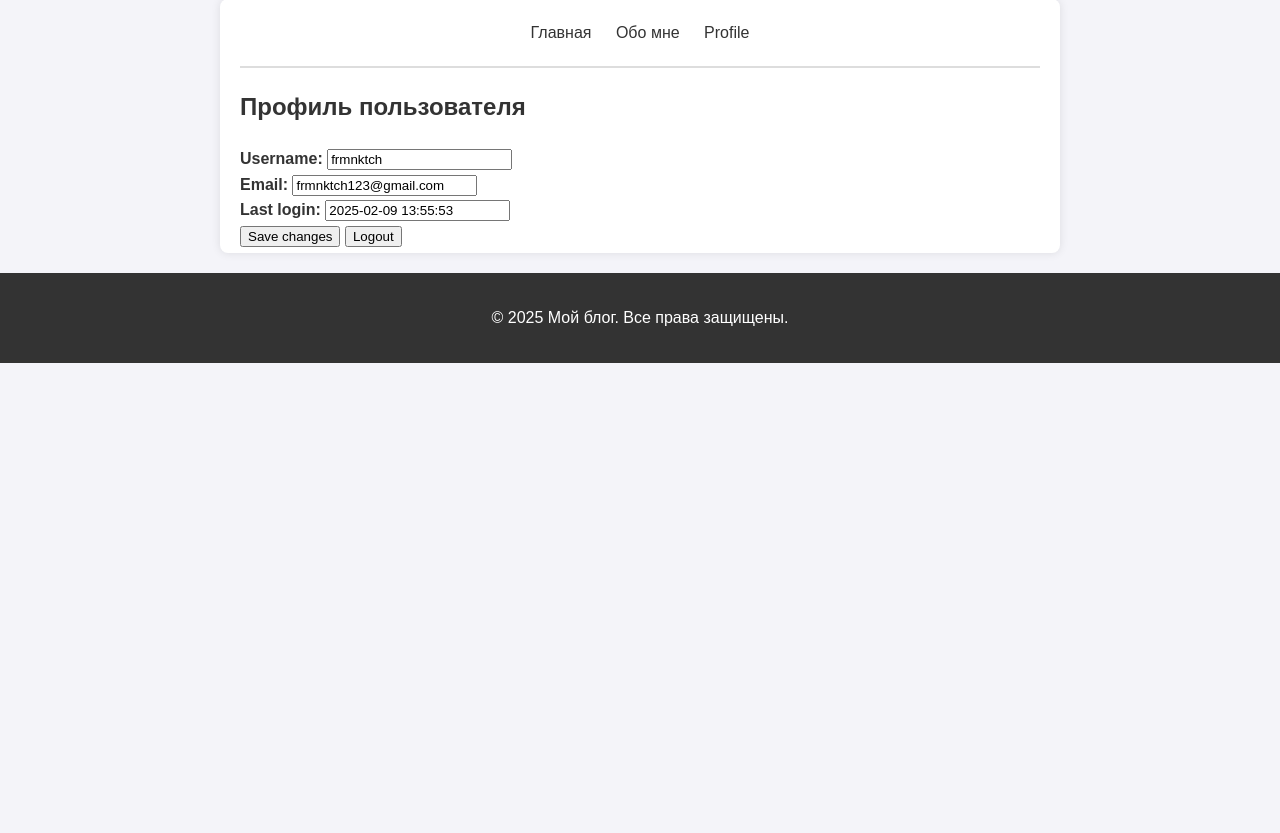
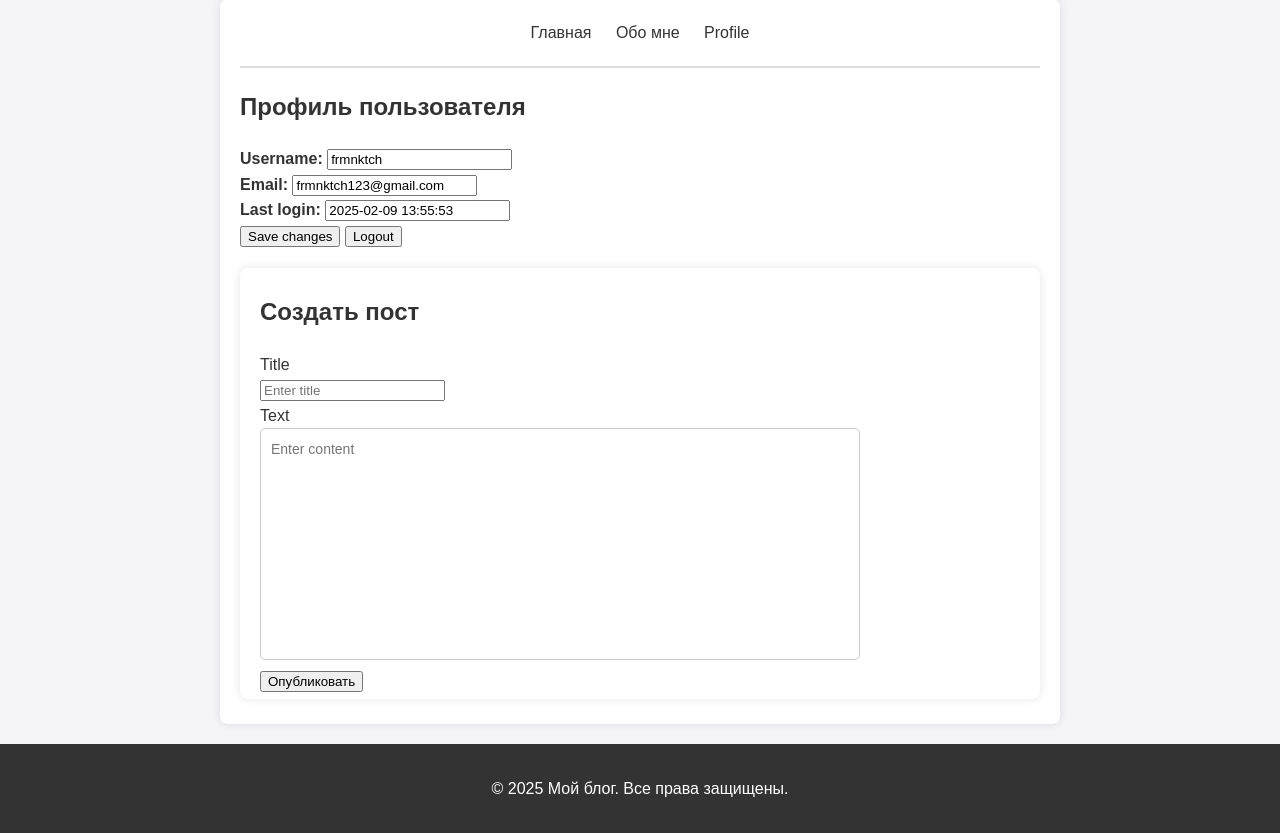
Before and after one commit to KostantinRudenko/Blog-Web-App, a Django app: page /user/profile/ in a window 1280 px wide. Shown: the part 147-980 px from the top of the page. Before the commit the page ends 510 px from the top, so only its background shows below. Run offline with Django 5.2, Linux system fonts and the light colour scheme; a user stored in the database is signed in.

Commit message:
tried to create post ctreating form for superuser

```diff
--- a/blog_app/blog_app/urls.py
+++ b/blog_app/blog_app/urls.py
@@ -25,5 +25,5 @@ urlpatterns = [
     path('about', about, name="about"),
     path('contacts', contacts, name="contacts"),
     path('user/', include('user_app.urls', namespace="user")),
-    path('post/', include('post_app.urls', namespace="post")),
+    path('posts/', include('post_app.urls', namespace="posts")),
 ]
--- a/blog_app/post_app/templates/post_app/index.html
+++ b/blog_app/post_app/templates/post_app/index.html
@@ -8,7 +8,7 @@
 {% block content %}
 {% for post in posts %}
 <article>
-    <h2><a href="{% url 'posts' post.id %}">{{ post.title }}</a></h2>
+    <h2><a href="{% url 'posts:posts' post.id %}">{{ post.title }}</a></h2>
     <p>{{ post.created_at }}</p>
     <p>{{ post.content }}</p>
 </article>
--- a/blog_app/post_app/urls.py
+++ b/blog_app/post_app/urls.py
@@ -5,5 +5,5 @@ from post_app.views import post
 app_name = "post_app"
 
 urlpatterns = [
-    path('posts/<int:post_id>/', post, name='posts'),
+    path('<int:id>/', post, name='posts'),
 ]
--- /dev/null
+++ b/blog_app/static/styles/create_post.css
@@ -0,0 +1,20 @@
+textarea {
+    width: 100%;
+    height: 100%;
+    max-width: 600px;
+    max-height: 300px;
+    padding: 10px;
+    border: 1px solid #ccc;
+    border-radius: 5px;
+    font-size: 14px;
+    font-family: Arial, sans-serif;
+    line-height: 1.5;
+    resize: none;
+    box-sizing: border-box;
+}
+
+textarea:focus {
+    border-color: #007bff;
+    outline: none;
+    box-shadow: 0 0 5px rgba(0, 123, 255, 0.5);
+}
--- a/blog_app/user_app/forms.py
+++ b/blog_app/user_app/forms.py
@@ -2,6 +2,8 @@ from django import forms
 
 from django.contrib.auth.models import User
 from django.contrib.auth.forms import AuthenticationForm, UserCreationForm, UserChangeForm
+from post_app.models import Post
+from django.forms import ModelForm
 
 class UserAuthenticationForm(AuthenticationForm):
     username = forms.CharField(widget=forms.TextInput(attrs={'id':'username',
@@ -30,3 +32,12 @@ class UserProfileForm(UserChangeForm):
     class Meta:
         model = User
         fields = ['username', 'email', 'last_login']
+
+class PostForm(ModelForm):
+    title = forms.CharField(widget=forms.TextInput(attrs={'id': 'title', 'placeholder': 'Enter title'}))
+    content = forms.CharField(widget=forms.Textarea(attrs={'id': 'content', 'placeholder': 'Enter content'}))
+    created_at = forms.DateTimeField(widget=forms.DateTimeInput(attrs={'id': 'time', 'readonly': True}))
+
+    class Meta:
+        model = Post
+        fields = ['title', 'content']
--- /dev/null
+++ b/blog_app/user_app/templates/user_app/create_post.html
@@ -0,0 +1,23 @@
+<div class="container">
+    <h2>Создать пост</h2>
+    <form method="POST" action="{% url 'user:profile' %}" class="post-form">
+        {% csrf_token %}
+        <div>
+            <label for="{{ post_form.title.id_for_label }}">Title</label>
+            <div>
+                {{ post_form.title }}
+            </div>
+        </div>
+
+        <div>
+            <label for="{{ post_form.content.id_for_label }}">Text</label>
+            <div>
+                {{ post_form.content }}
+            </div>
+        </div>
+
+        <div class="buttons">
+            <button type="submit" name="create-post" class="btn">Опубликовать</button>
+        </div>
+    </form>
+</div>
--- a/blog_app/user_app/templates/user_app/profile.html
+++ b/blog_app/user_app/templates/user_app/profile.html
@@ -4,6 +4,7 @@
 {% block css %}
 <link rel="stylesheet" href="{% static 'styles/style.css' %}">
 <link rel="stylesheet" href="{% static 'styles/profile.css' %}">
+<link rel="stylesheet" href="{% static 'styles/create_post.css' %}">
 {% endblock %}
 
 {% block content %}
@@ -27,4 +28,7 @@
         <button type="submit" name="logout" value="logout">Logout</button>
     </div>
 </form>
+{% if user.is_superuser %}
+    {% include 'user_app/create_post.html' %}
+{% endif %}
 {% endblock %}
--- a/blog_app/user_app/views.py
+++ b/blog_app/user_app/views.py
@@ -2,7 +2,7 @@ from django.shortcuts import render, HttpResponseRedirect
 from django.contrib import auth, messages
 from django.urls import reverse
 
-from .forms import UserAuthenticationForm, UserSignupForm, UserProfileForm
+from .forms import UserAuthenticationForm, UserSignupForm, UserProfileForm, PostForm
 
 # Create your views here.
 def login(request):
@@ -35,10 +35,18 @@ def signup(request):
     return render(request, 'user_app/signup.html', context)
 
 def profile(request):
+    post_form = PostForm()
     if request.method == "POST":
         if "logout" in request.POST:
             auth.logout(request)
             return HttpResponseRedirect(reverse('index'))
+
+        elif "create-post" in request.POST:
+            form = PostForm(data=request.POST)
+            if form.is_valid():
+                form.save()
+                return HttpResponseRedirect(reverse('user:profile'))
+
         else:
             form = UserProfileForm(data=request.POST, instance=request.user)
             if form.is_valid():
@@ -46,6 +54,8 @@ def profile(request):
                 return HttpResponseRedirect(reverse('user:profile'))
     else:
         form = UserProfileForm(instance=request.user)
+        post_form = PostForm()
     context = {"title" : "Profile",
-               "form" : form}
+               "form" : form,
+               "post_form" : post_form}
     return render(request, 'user_app/profile.html', context)
```
Also changed, not shown: blog_app/user_app/templates/user_app/base.html (+10 -2 lines), blog_app/db.sqlite3.
